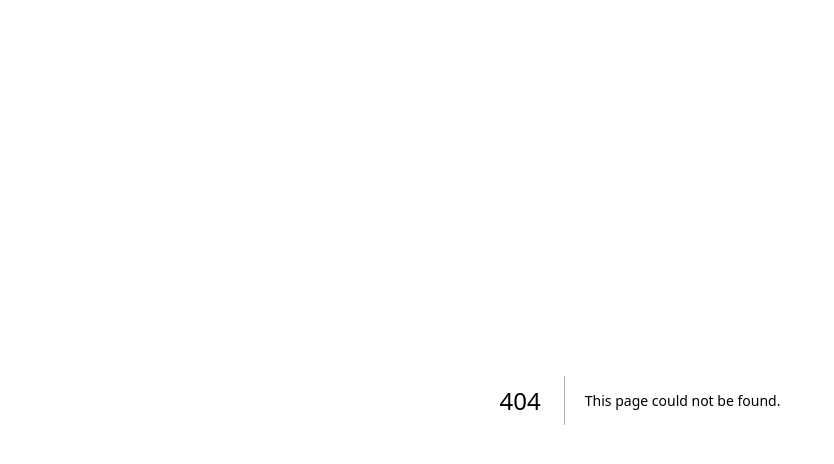
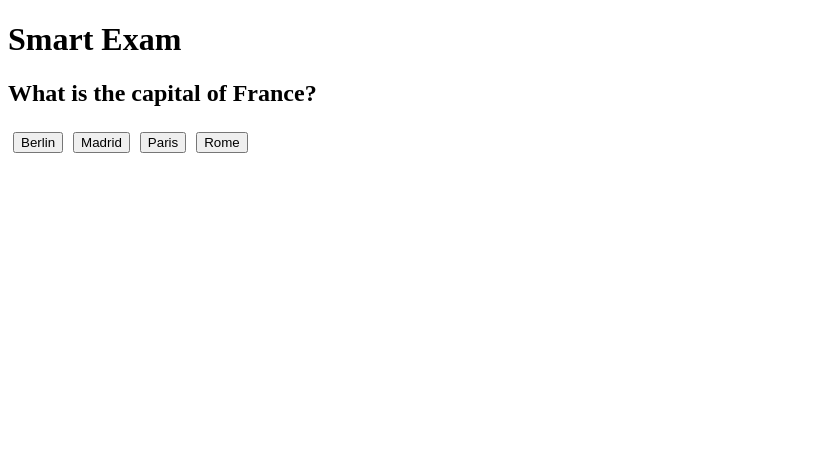
Before and after one commit to madvidd/my-demo-website, a Next.js app: page /smart-exam in a window 1280 px wide. Before the commit this address had no page. Shown: the top 464 px of the page, without its empty margins (0-834 px from the left). Built offline with nearby package versions, Linux system fonts and the light colour scheme.

Commit message:
Create smart-exam.js

```diff
--- /dev/null
+++ b/pages/smart-exam.js
@@ -0,0 +1,88 @@
+// pages/smart-exam.js
+import { useState, useEffect } from 'react';
+import Link from 'next/link';
+
+// Sample questions
+const questions = [
+  {
+    question: "What is the capital of France?",
+    options: ["Berlin", "Madrid", "Paris", "Rome"],
+    correctAnswer: "Paris",
+  },
+  {
+    question: "What is 2 + 2?",
+    options: ["3", "4", "5", "6"],
+    correctAnswer: "4",
+  },
+  {
+    question: "Who wrote 'Hamlet'?",
+    options: ["Shakespeare", "Dickens", "Hemingway", "Austen"],
+    correctAnswer: "Shakespeare",
+  },
+];
+
+export default function SmartExam() {
+  const [currentQuestion, setCurrentQuestion] = useState(0);
+  const [answers, setAnswers] = useState({});
+  const [showResults, setShowResults] = useState(false);
+
+  // Handle answer selection
+  const handleAnswer = (answer) => {
+    setAnswers({
+      ...answers,
+      [currentQuestion]: answer,
+    });
+
+    if (currentQuestion < questions.length - 1) {
+      setCurrentQuestion(currentQuestion + 1);
+    } else {
+      setShowResults(true);
+    }
+  };
+
+  // Calculate the score
+  const calculateScore = () => {
+    let score = 0;
+    questions.forEach((q, index) => {
+      if (answers[index] === q.correctAnswer) {
+        score++;
+      }
+    });
+    return score;
+  };
+
+  return (
+    <div>
+      <header>
+        <h1>Smart Exam</h1>
+      </header>
+
+      <main>
+        {showResults ? (
+          <div>
+            <h2>Results</h2>
+            <p>You scored {calculateScore()} out of {questions.length}</p>
+            <Link href="/">
+              <a>Back to Home</a>
+            </Link>
+          </div>
+        ) : (
+          <div>
+            <h2>{questions[currentQuestion].question}</h2>
+            <div>
+              {questions[currentQuestion].options.map((option, index) => (
+                <button
+                  key={index}
+                  onClick={() => handleAnswer(option)}
+                  style={{ margin: '5px' }}
+                >
+                  {option}
+                </button>
+              ))}
+            </div>
+          </div>
+        )}
+      </main>
+    </div>
+  );
+}
```
